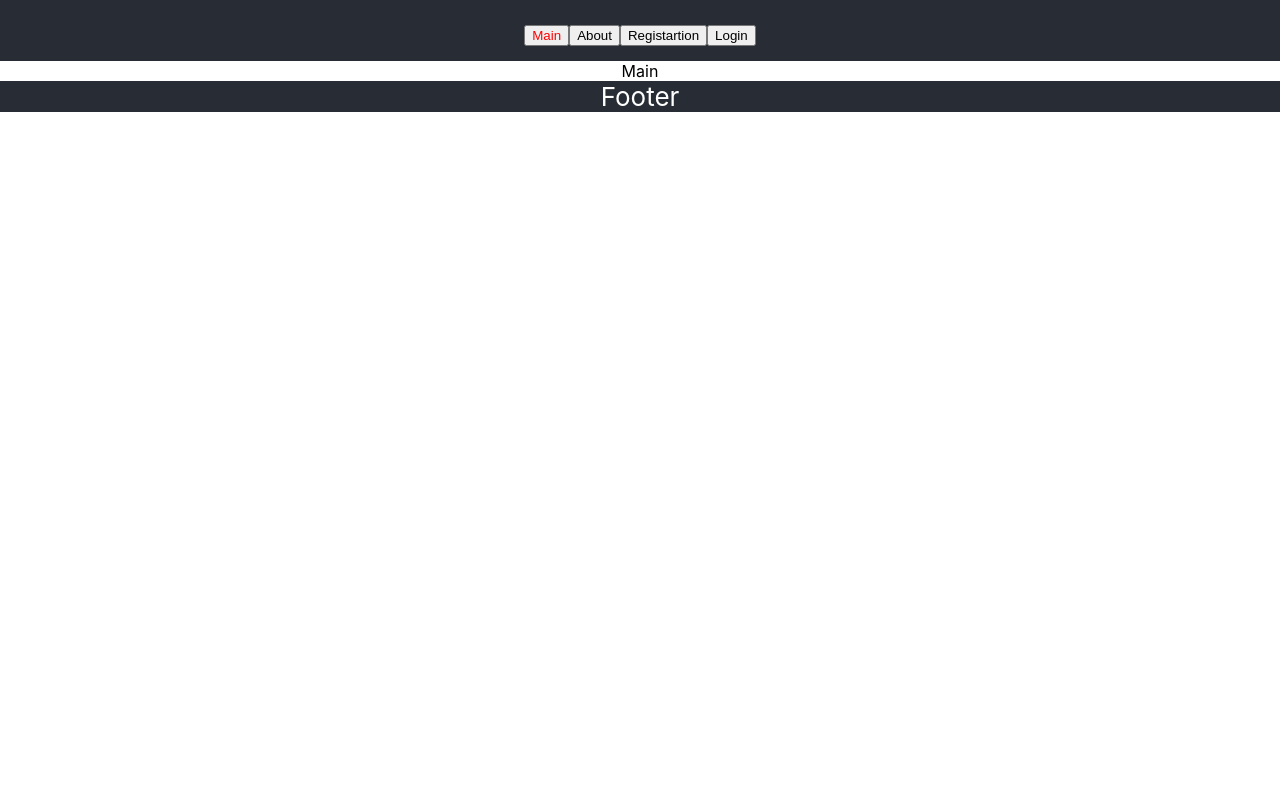
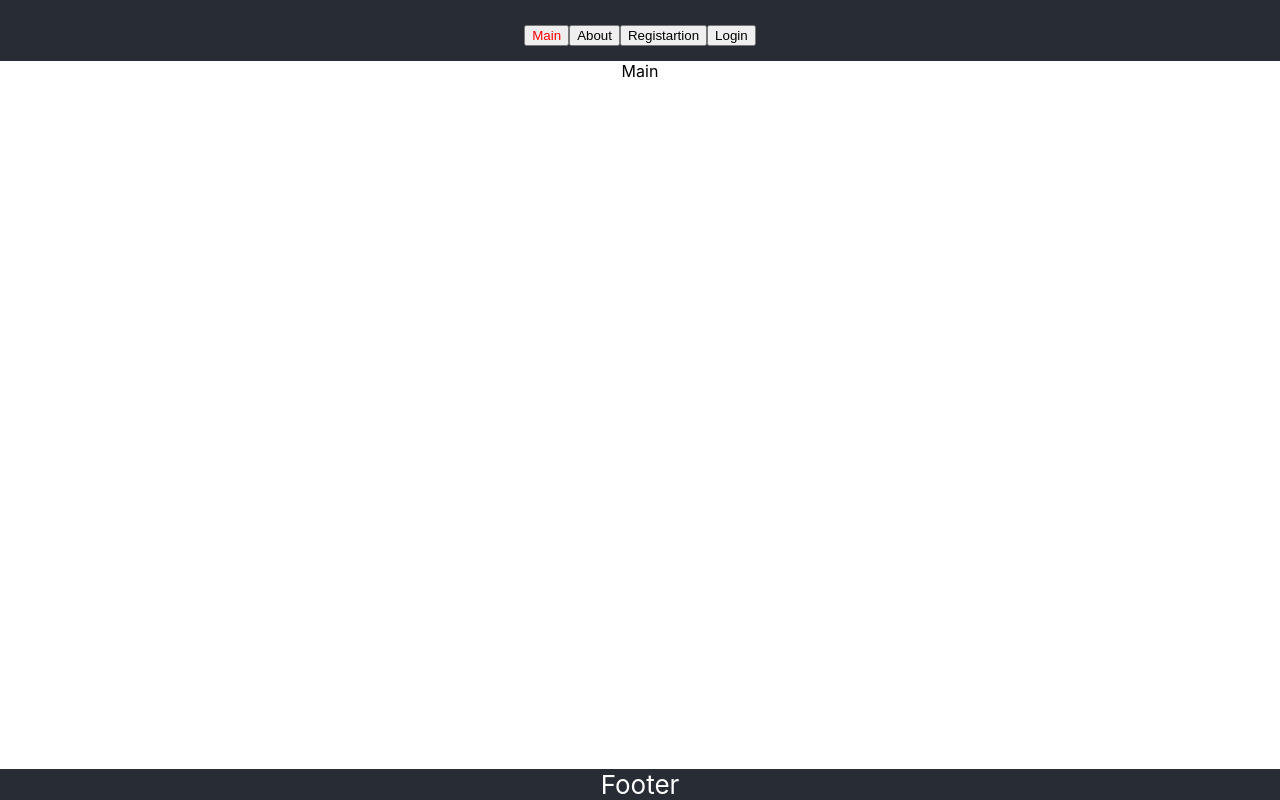
Before and after one commit to MekanEs/eCommerce-Application, a React (Create React App) app: page / in a window 1280 px wide. Built offline with nearby package versions, Linux system fonts and the light colour scheme.

Commit message:
fix: make footer stay bottom

```diff
--- a/src/App.module.scss
+++ b/src/App.module.scss
@@ -1,3 +1,9 @@
 .App {
   text-align: center;
+  display: flex;
+  flex-direction: column;
+  height: 100%;
 }
+.container {
+  flex: 1 1 auto;
+}
--- a/src/App.tsx
+++ b/src/App.tsx
@@ -9,6 +9,7 @@ const App: React.FC = () => {
     <BrowserRouter>
       <div className={styles.App}>
         <Header />
+        <div className={styles.container}>
           <Routes>
             <Route index path="/" element={<Main />} />
             <Route path="about" element={<About />} />
@@ -16,6 +17,7 @@ const App: React.FC = () => {
             <Route path="login" element={<Login />} />
             <Route path="*" element={<PageNotFound />} />
           </Routes>
+        </div>
         <Footer />
       </div>
     </BrowserRouter>
--- a/src/Components/footer/Footer.module.scss
+++ b/src/Components/footer/Footer.module.scss
@@ -6,5 +6,4 @@
   justify-content: center;
   font-size: calc(10px + 2vmin);
   color: white;
-  bottom: 0;
 }
--- a/src/index.scss
+++ b/src/index.scss
@@ -1,3 +1,8 @@
+html,
+body,
+#root {
+  height: 100%;
+}
 body {
   margin: 0;
   font-family: -apple-system, BlinkMacSystemFont, 'Segoe UI', 'Roboto', 'Oxygen',
@@ -5,6 +10,7 @@ body {
     sans-serif;
   -webkit-font-smoothing: antialiased;
   -moz-osx-font-smoothing: grayscale;
+  box-sizing: border-box;
 }
 
 code {
```
Lines whose indentation alone changed are shown as unchanged.
